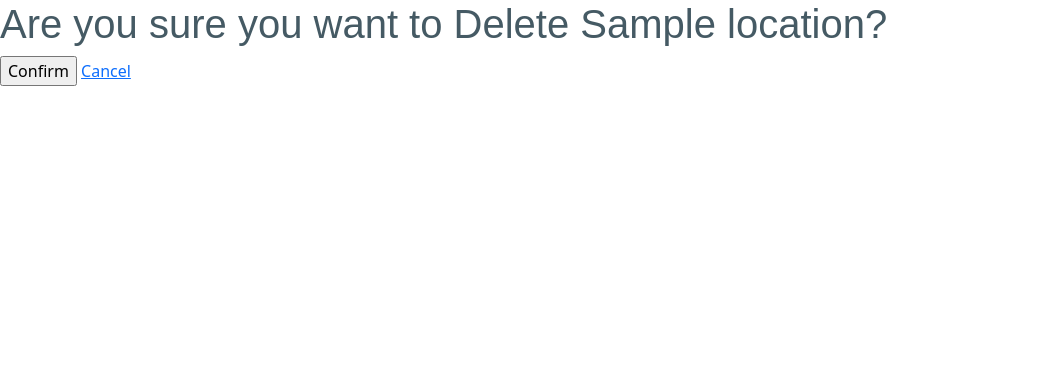
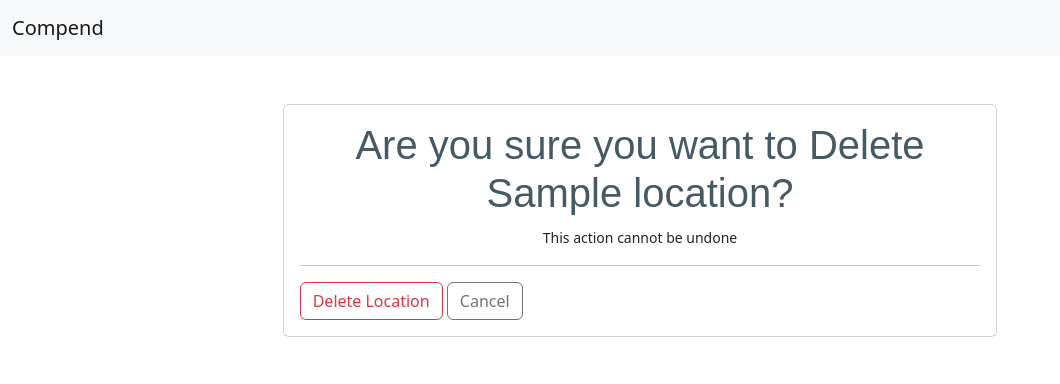
Before and after one commit to sammark1/Compend, a Django app: page /location/1/delete in a window 1280 px wide. Shown: the top 384 px of the page, without its empty margins (0-1060 px from the left). Run offline with Django 4.2, Linux system fonts and the light colour scheme; tables that the repository leaves empty hold one stand-in row (values such as "Sample post"); some libraries are stand-ins or nearby versions.

Commit message:
added location delete styling

```diff
--- a/main_app/templates/location_delete.html
+++ b/main_app/templates/location_delete.html
@@ -1,12 +1,27 @@
 {% extends 'base.html' %}
 
+{% load crispy_forms_tags %}
+
+{% block header %}
+    {% include 'header.html' with campaign=location.campaign%}
+{% endblock %}
+
 {% block body %}
-<h1>Are you sure you want to Delete {{location.name}}?</h1>
-<form method="post">
-  {% csrf_token %}
-  <div>
-    <input type="submit" value="Confirm" />
-    <a href="{% url 'Location_Show' location.pk %}">Cancel</a>
+<div class="col-md-7 mx-auto p-3 py-md-5">
+  <div class="card p-3">
+    <div class="text-center">
+      <h1>Are you sure you want to Delete {{location.name}}?</h1>
+      <small>This action cannot be undone</small>
+      <hr/>
+    </div>
+  <form method="post">
+    {% csrf_token %}
+    {{ form.as_p }}
+    <div>
+      <input type="submit" value="Delete Location" class="btn btn-outline-danger"/>
+      <a href="{% url 'Location_Show' location.pk%}" class="btn btn-outline-secondary">Cancel</a>
+    </div>
+  </form>
   </div>
-</form>
+</div>
 {% endblock %}
```
